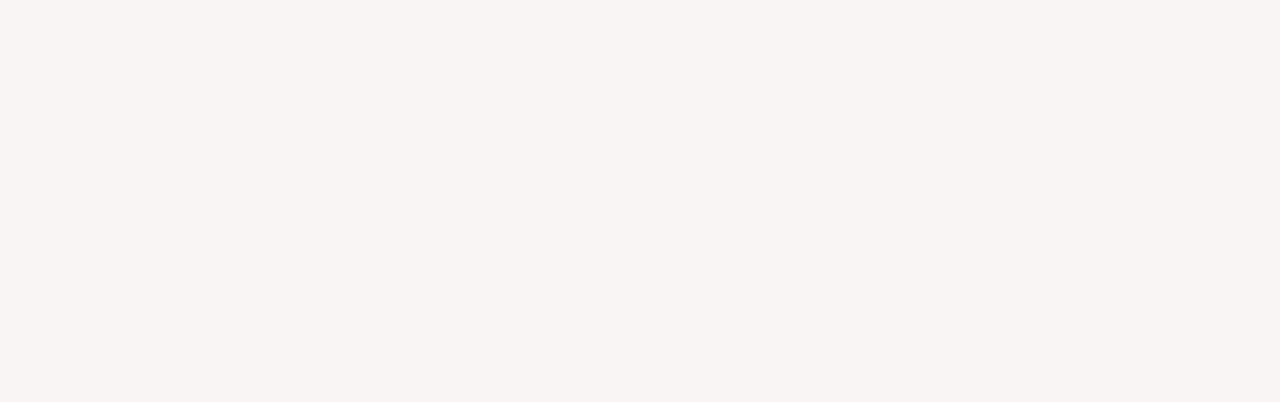
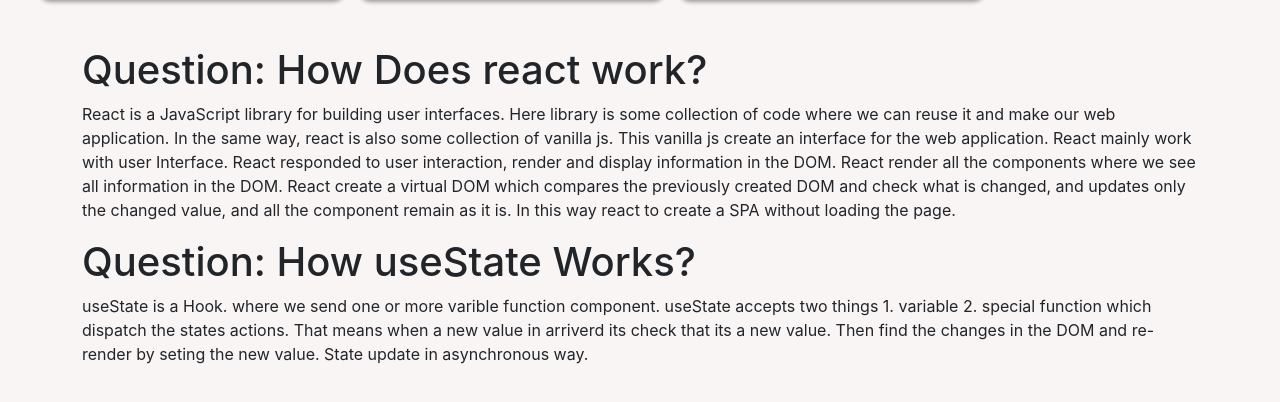
Before and after one commit to roshnirifa/Makeup-station, a React (Create React App) app: page / in a window 1280 px wide. Shown: the part 2066-2468 px from the top of the page. Before the commit the page ends 2064 px from the top, so only its background shows below. Built offline with nearby package versions, Linux system fonts and the light colour scheme; a web font is replaced by a local one.

Commit message:
qustion added

```diff
--- a/src/App.js
+++ b/src/App.js
@@ -1,11 +1,13 @@
 import logo from './logo.svg';
 import './App.css';
 import Shop from './component/Shop/Shop';
+import Question from './component/Question/Question';
 
 function App() {
   return (
     <div className="App">
       <Shop></Shop>
+      <Question></Question>
     </div>
   );
 }
--- /dev/null
+++ b/src/component/Question/Question.js
@@ -0,0 +1,19 @@
+import React from 'react';
+
+const Question = () => {
+    return (
+        <div className="container mt-5 mb-5">
+            <h1>Question: How Does react work?</h1>
+            <p>React is a JavaScript library for building user interfaces. Here library is some collection of code where we can reuse it and make our web application. In the same way, react is also some collection of vanilla js. This vanilla js create an interface for the web application. React mainly work with user Interface. React responded to user interaction, render and display information in the DOM.
+                React render all the components where we see all information in the DOM. React create a virtual DOM which compares the previously created DOM and check what is changed, and updates only the changed value, and all the component remain as it is. In this way react to create a SPA without loading the page.
+
+            </p>
+
+            <h1>Question: How useState Works?</h1>
+            <p>useState is a Hook. where we send one or more varible function component. useState accepts two things 1. variable 2. special function which dispatch the states actions. That means when a new value in arriverd its check that its  a new value. Then find the changes in the DOM and re-render by  seting the new value. State update in asynchronous way.</p>
+
+        </div>
+    );
+};
+
+export default Question;
```
